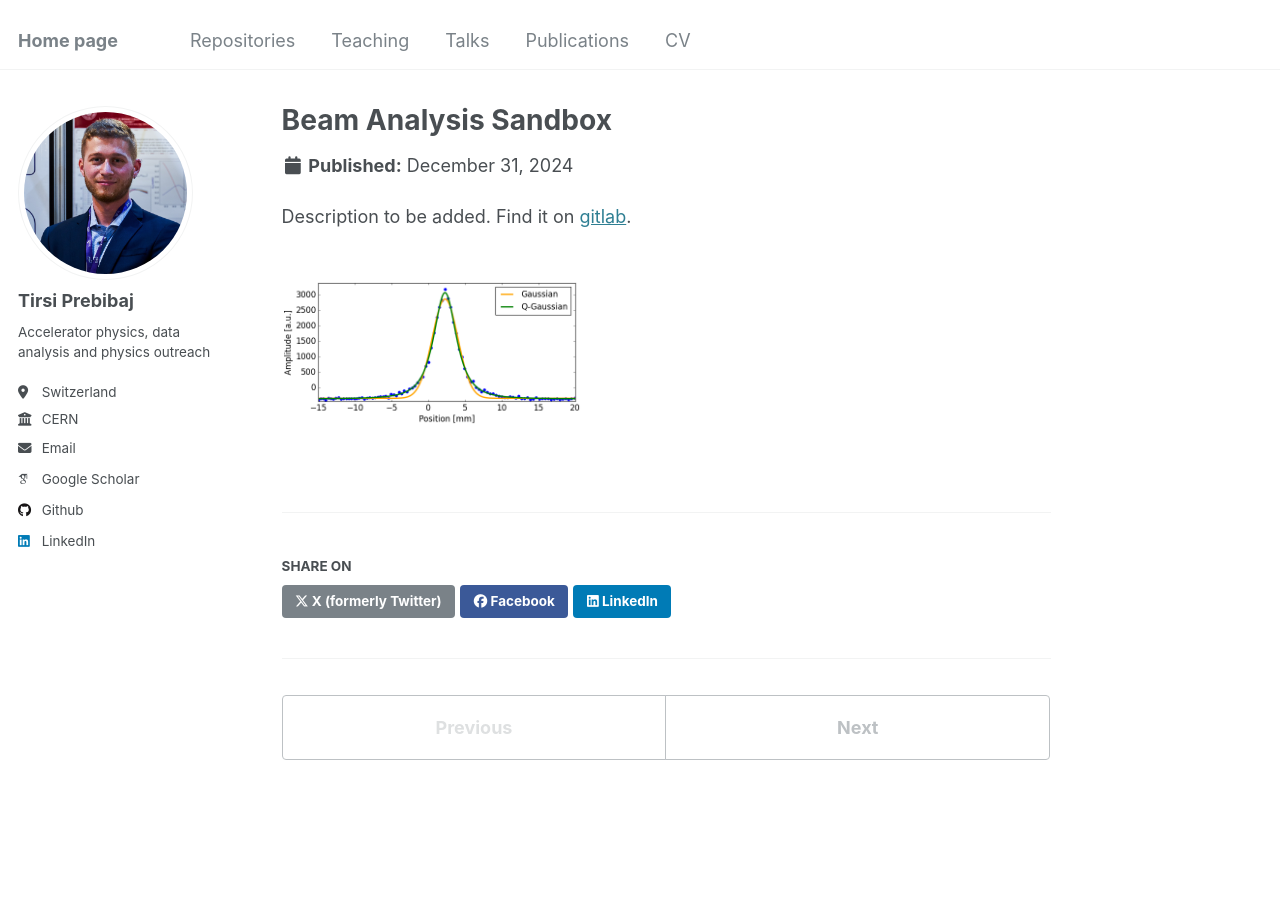
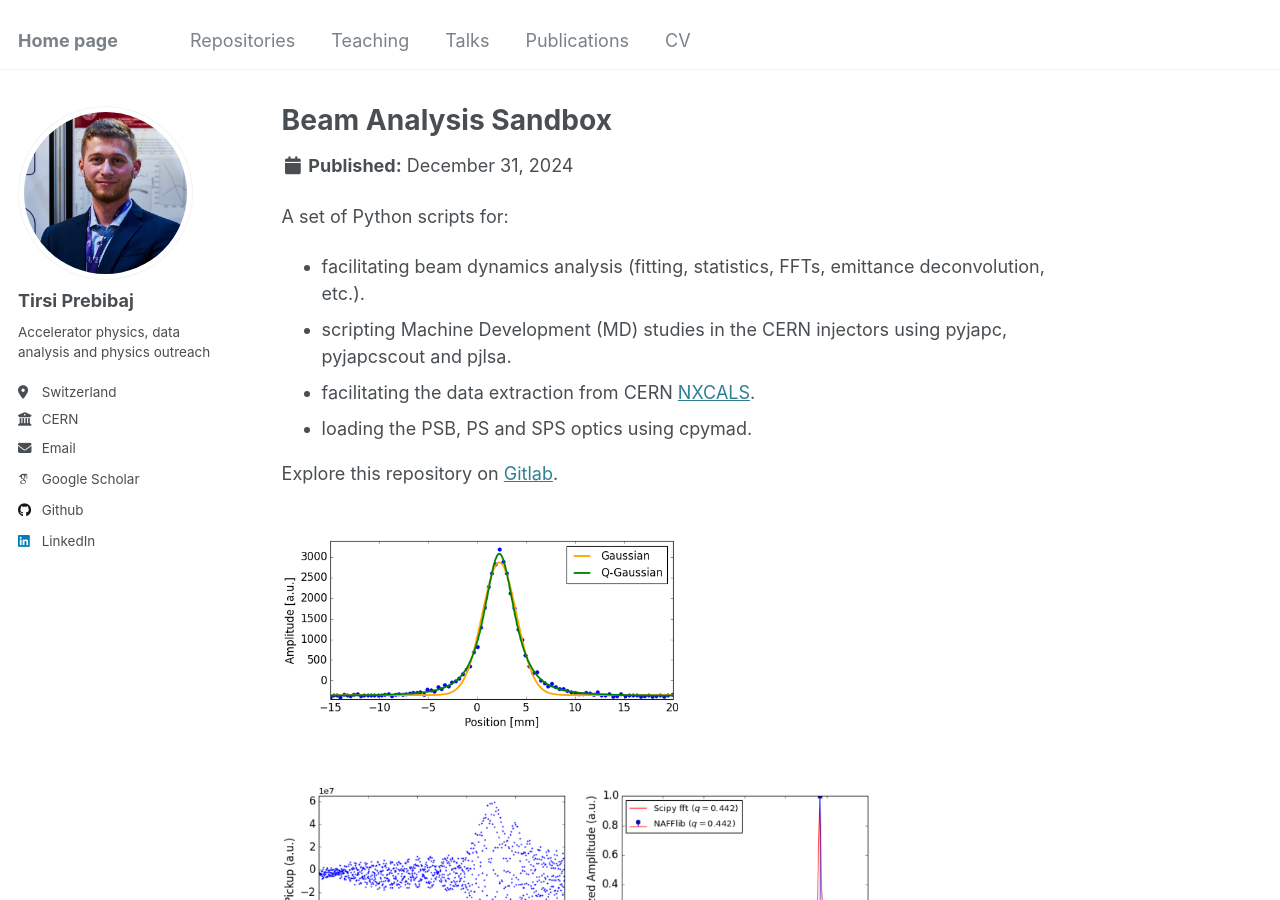
Before and after one commit to tprebiba/tprebiba.github.io, a Jekyll site: the page built from _repositories/portfolio-1.md, in a window 1280 px wide and 900 px high. Built offline with Jekyll 4.4.1, drawn with Linux system fonts in a browser that asks for light colours; some web fonts are replaced.

Commit message:
portfolio extend

```diff
--- a/_repositories/portfolio-1.md
+++ b/_repositories/portfolio-1.md
@@ -1,9 +1,20 @@
 ---
 title: "Beam Analysis Sandbox"
-excerpt: "A set of tools for beam dynamics data analysis. <br/><img src='/images/beamtools.png' width='300'>"
+excerpt: "A set of tools for beam dynamics data analysis. <br/><img src='/images/beamtools.png' width='400'>"
 collection: repositories
 ---
 
-Description to be added. Find it on [gitlab](https://gitlab.cern.ch/tprebiba/beam-analysis-sandbox/-/tree/master?ref_type=heads).
+A set of Python scripts for:
+- facilitating beam dynamics analysis (fitting, statistics, FFTs, emittance deconvolution, etc.).
+- scripting Machine Development (MD) studies in the CERN injectors using pyjapc, pyjapcscout and pjlsa.
+- facilitating the data extraction from CERN [NXCALS](https://nxcals-docs.web.cern.ch/current/).
+- loading the PSB, PS and SPS optics using cpymad.
 
-<br/><img src='/images/beamtools.png' width='300'>
+Explore this repository on [Gitlab](https://gitlab.cern.ch/tprebiba/beam-analysis-sandbox/-/tree/master?ref_type=heads).
+
+
+<br/><img src='/images/beamtools.png' width='400'>
+
+<br/><img src='/images/spectrum.png' width='600'>
+
+<br/><img src='/images/resonance-diagram.png' width='400'>
```
Also changed, not shown: _repositories/portfolio-2.md (+9 -3 lines), images/losses.png (added), images/resonance-diagram.png (added), images/sc-tune-spread.png (added), images/spectrum.png (added).
